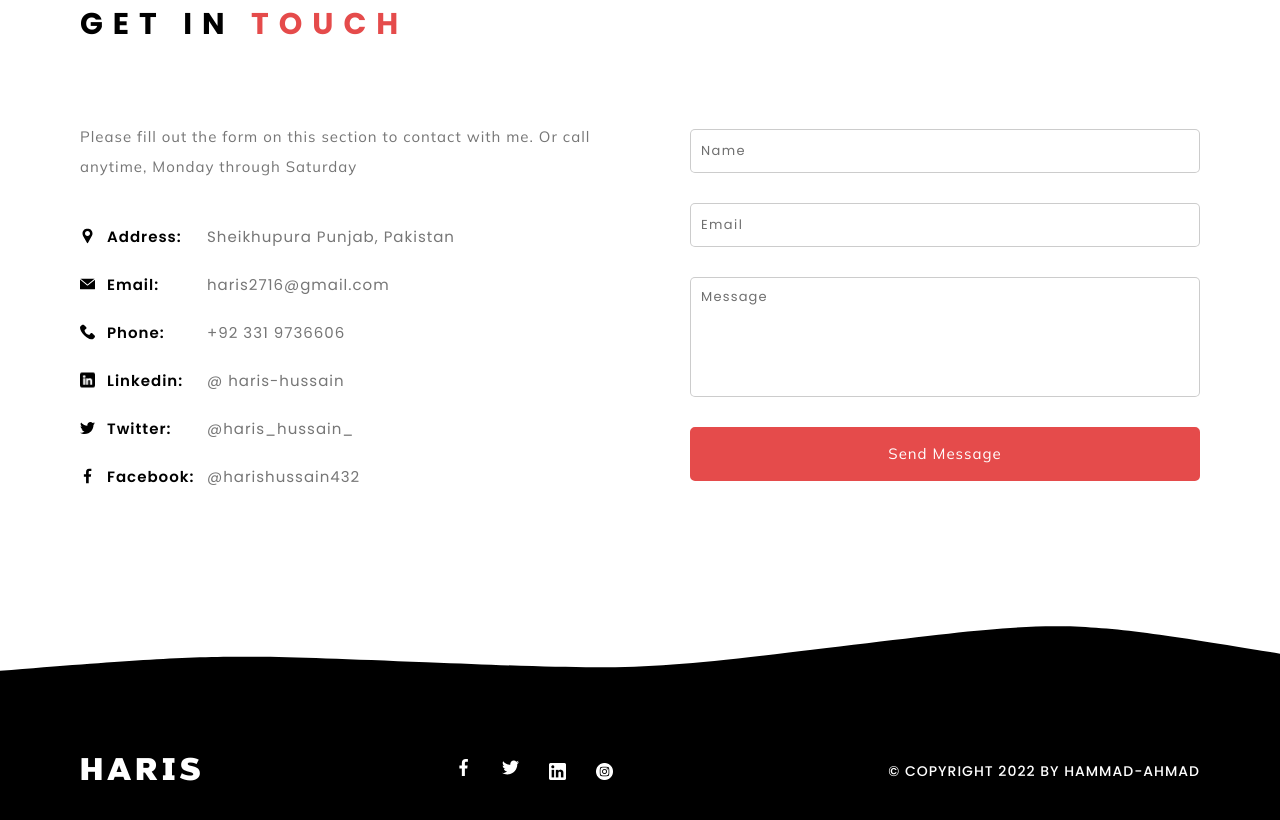
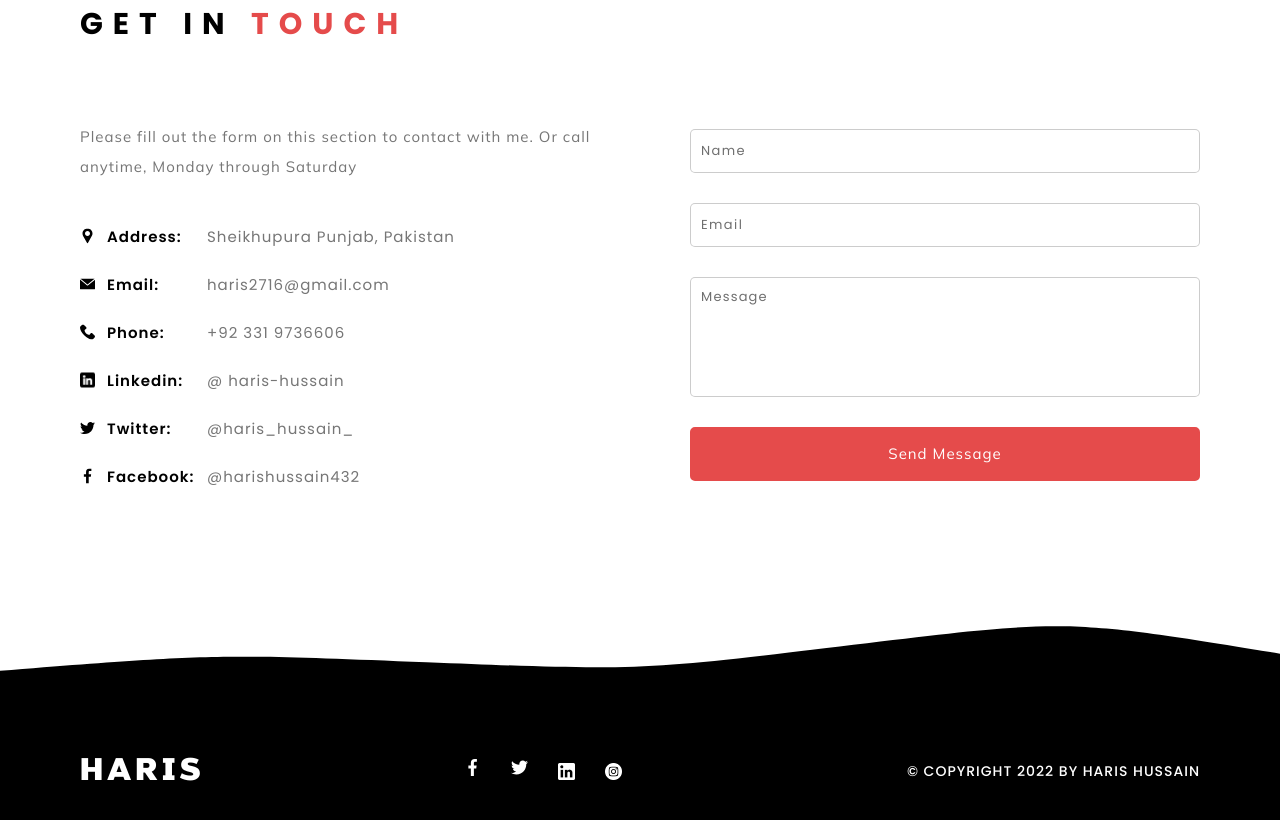
Before and after one commit to Hammadahmad5075/haris-hussain, a plain HTML site: page index.html in a window 1280 px wide. Shown: the part 3675-4495 px from the top of the page. Drawn offline with Linux system fonts and the light colour scheme; no server answers.

Commit message:
copy write

```diff
--- a/index.html
+++ b/index.html
@@ -556,7 +556,7 @@
 </ul>
 </div>
 <div class="copy wow fadeInLeft" data-wow-duration="1s" data-wow-delay=".4s">
-<p>© Copyright 2022 by <a href="https://hammad-ahmad.vercel.app/" target="_blank">Hammad-Ahmad</a> </p>
+<p>© Copyright 2022 by Haris Hussain</p>
 </div>
 </div>
 </div>
```
